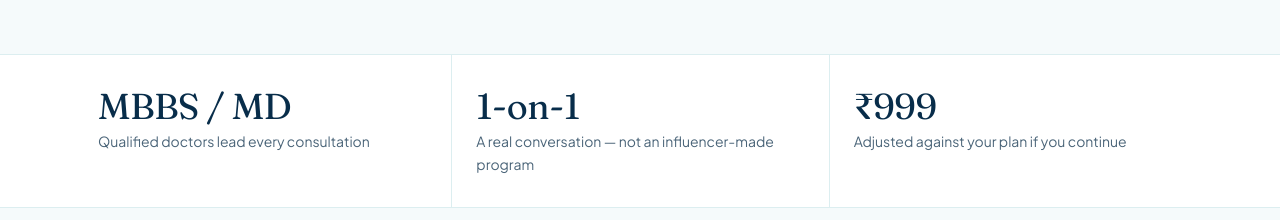
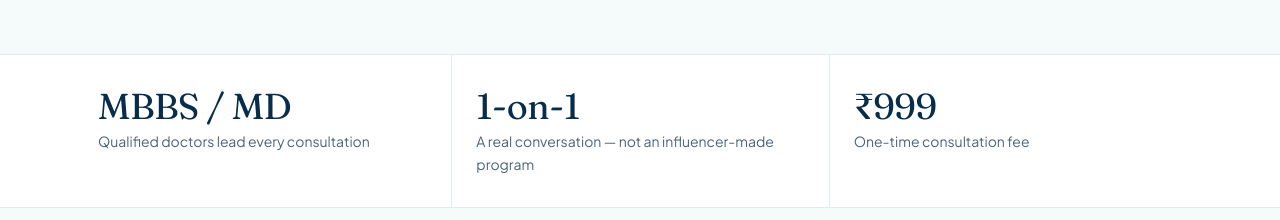
Before and after one commit to Rishu-tripzygo/lifelinex, a Next.js app: page /pcos in a window 1280 px wide. Shown: the part 800-1020 px from the top of the page. Built offline with nearby package versions, Linux system fonts and the light colour scheme; no server answers.

Commit message:
Update consultation fee descriptions on PCOS page
- Changed the description of the consultation fee to clarify it as a one-time fee.
- Adjusted the detail displayed in the Dock component to reflect the updated fee information.

```diff
--- a/app/pcos/page.tsx
+++ b/app/pcos/page.tsx
@@ -103,7 +103,7 @@ export default function PcosPage() {
             <dl>
               <div><dt>MBBS / MD</dt><dd>Qualified doctors lead every consultation</dd></div>
               <div><dt>1-on-1</dt><dd>A real conversation — not an influencer-made program</dd></div>
-              <div><dt>{FEE}</dt><dd>Adjusted against your plan if you continue</dd></div>
+              <div><dt>{FEE}</dt><dd>One-time consultation fee</dd></div>
             </dl>
           </div>
         </section>
@@ -309,7 +309,7 @@ export default function PcosPage() {
         </div>
       </footer>
 
-      <Dock title="Doctor consultation" detail={`${FEE} · adjusted against your plan`} href="#assessment" label="Start" />
+      <Dock title="Doctor consultation" detail={FEE} href="#assessment" label="Start" />
       <PageEffects hideDockOn="assessment,book" />
     </>
   );
```
